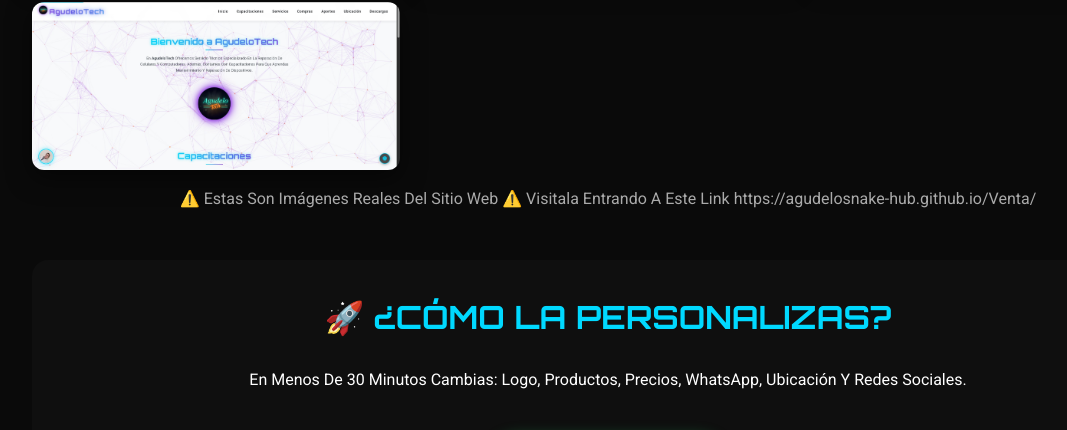
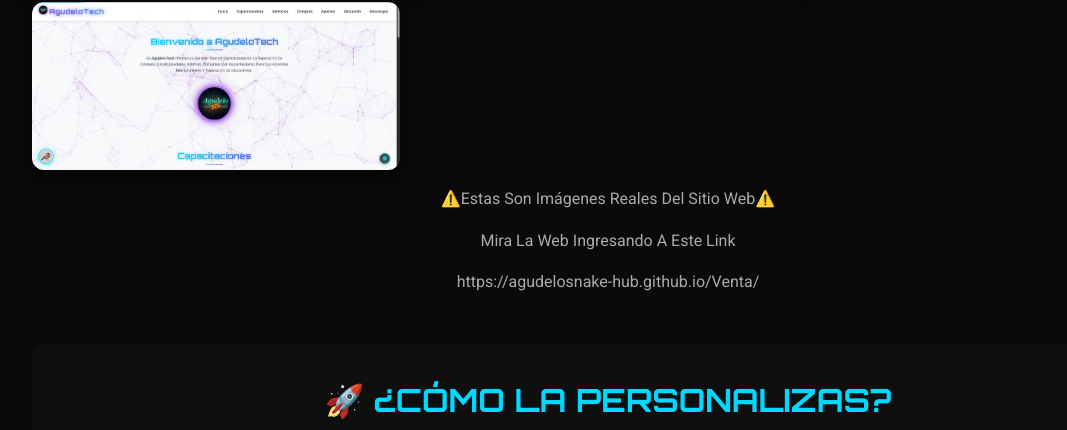
Before and after one commit to agudelosnake-hub/Venta, a plain HTML site: page index.html in a window 1280 px wide. Shown: the part 1166-1596 px from the top of the page, without its empty margins (32-1099 px from the left). Drawn offline with Linux system fonts and the light colour scheme.

Commit message:
index.html

```diff
--- a/index.html
+++ b/index.html
@@ -223,9 +223,13 @@
         </div>
       </div>
       <p style="text-align:center; margin-top:1rem; color:#aaa;">
-        ⚠️ Estas Son Imágenes Reales Del Sitio Web ⚠️
-        Visitala Entrando A Este Link
-        https://agudelosnake-hub.github.io/Venta/
+        ⚠️Estas Son Imágenes Reales Del Sitio Web⚠️
+      </p>
+<p style="text-align:center; margin-top:1rem; color:#aaa;">
+        Mira La Web Ingresando A Este Link
+      </p>
+<p style="text-align:center; margin-top:1rem; color:#aaa;">
+https://agudelosnake-hub.github.io/Venta/
       </p>
     </section>
 
```
